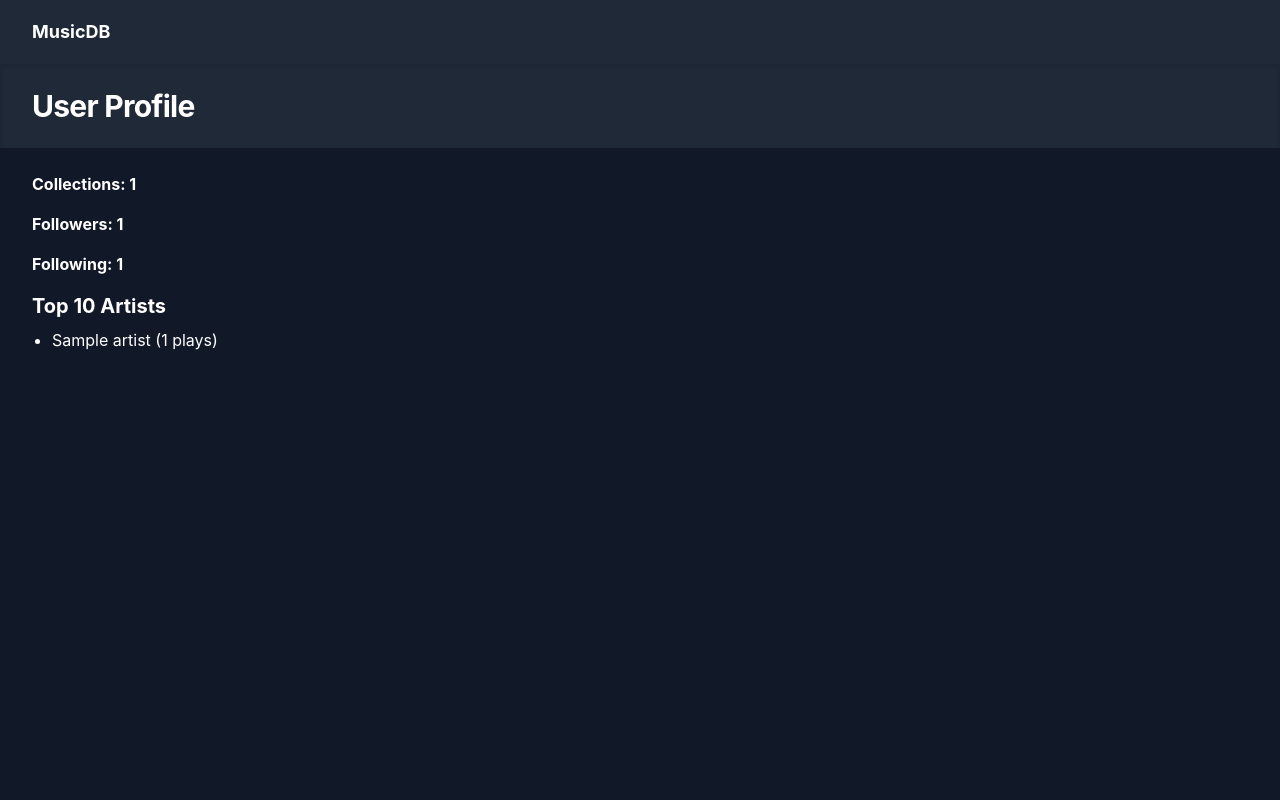
After one commit to hl9082/csci320-group20, a Flask app: template src/templates/profile.html in a window 1280 px wide. The commit adds this page. Run offline with Flask 2, Linux system fonts and the light colour scheme; the template is opened without the code that fills it: most values are stand-ins (such as "Sample title", 1, 10 or a date in 2020); parts of the project's set-up code (start-up, migrations or seed data) failed here and were passed over; some libraries are stand-ins or nearby versions.

Commit message:
profile page created, though it's yet to be redirectable

```diff
--- a/src/app.py
+++ b/src/app.py
@@ -412,6 +412,22 @@ def unfollow_user_route():
 
     return redirect(request.referrer or url_for('search_users'))
 
+@app.route('/profile')
+def profile():
+    """
+    Displays the user's profile page with their stats.
+    """
+    if not is_logged_in():
+        return redirect(url_for('login'))
+
+    profile_data = backend.get_user_profile_data(session['user_id'])
+
+    if not profile_data:
+        flash('Could not retrieve profile data.', 'danger')
+        return redirect(url_for('dashboard'))
+
+    return render_template('profile.html', profile_data=profile_data)
+
 # --- Main Entry Point ---
 
 if __name__ == '__main__':
--- a/src/templates/layout.html
+++ b/src/templates/layout.html
@@ -38,7 +38,7 @@
                                 <a href="{{ url_for('search') }}" class="text-gray-300 hover:bg-gray-700 hover:text-white rounded-md px-3 py-2 text-sm font-medium">Search</a>
                                 <a href="{{ url_for('collections') }}" class="text-gray-300 hover:bg-gray-700 hover:text-white rounded-md px-3 py-2 text-sm font-medium">My Collections</a>
                                 <a href="{{ url_for('search_users') }}" class="text-gray-300 hover:bg-gray-700 hover:text-white rounded-md px-3 py-2 text-sm font-medium">Find Users</a>
-                                <a href="#" class="text-gray-300 hover:bg-gray-700 hover:text-white rounded-md px-3 py-2 text-sm font-medium">User Profile</a>
+                                <a href="{{ url_for('profile') }}" class="text-gray-300 hover:bg-gray-700 hover:text-white rounded-md px-3 py-2 text-sm font-medium">User Profile</a>
                                 <a href="#" class="text-gray-300 hover:bg-gray-700 hover:text-white rounded-md px-3 py-2 text-sm font-medium">Popular Songs</a>
                                 <a href="#" class="text-gray-300 hover:bg-gray-700 hover:text-white rounded-md px-3 py-2 text-sm font-medium">Friends' Picks</a>
                                 <a href="#" class="text-gray-300 hover:bg-gray-700 hover:text-white rounded-md px-3 py-2 text-sm font-medium">Top Genres</a>
--- /dev/null
+++ b/src/templates/profile.html
@@ -0,0 +1,29 @@
+{% extends 'layout.html' %}
+
+{% block title %}User Profile{% endblock %}
+
+{% block page_title %}User Profile{% endblock %}
+
+{% block content %}
+<div class="text-white">
+    <div class="mb-4">
+        <p class="font-bold">Collections: {{ profile_data.collection_count }}</p>
+    </div>
+    <div class="mb-4">
+        <p class="font-bold">Followers: {{ profile_data.followers_count }}</p>
+    </div>
+    <div class="mb-4">
+        <p class="font-bold">Following: {{ profile_data.following_count }}</p>
+    </div>
+    <div>
+        <h2 class="text-xl font-bold mb-2">Top 10 Artists</h2>
+        <ul class="list-disc pl-5">
+            {% for artist in profile_data.top_artists %}
+            <li>{{ artist.name }} ({{ artist.play_count }} plays)</li>
+            {% else %}
+            <li>No artist data available.</li>
+            {% endfor %}
+        </ul>
+    </div>
+</div>
+{% endblock %}
```
Also changed, not shown: src/backend.py (+39 -0 lines).
